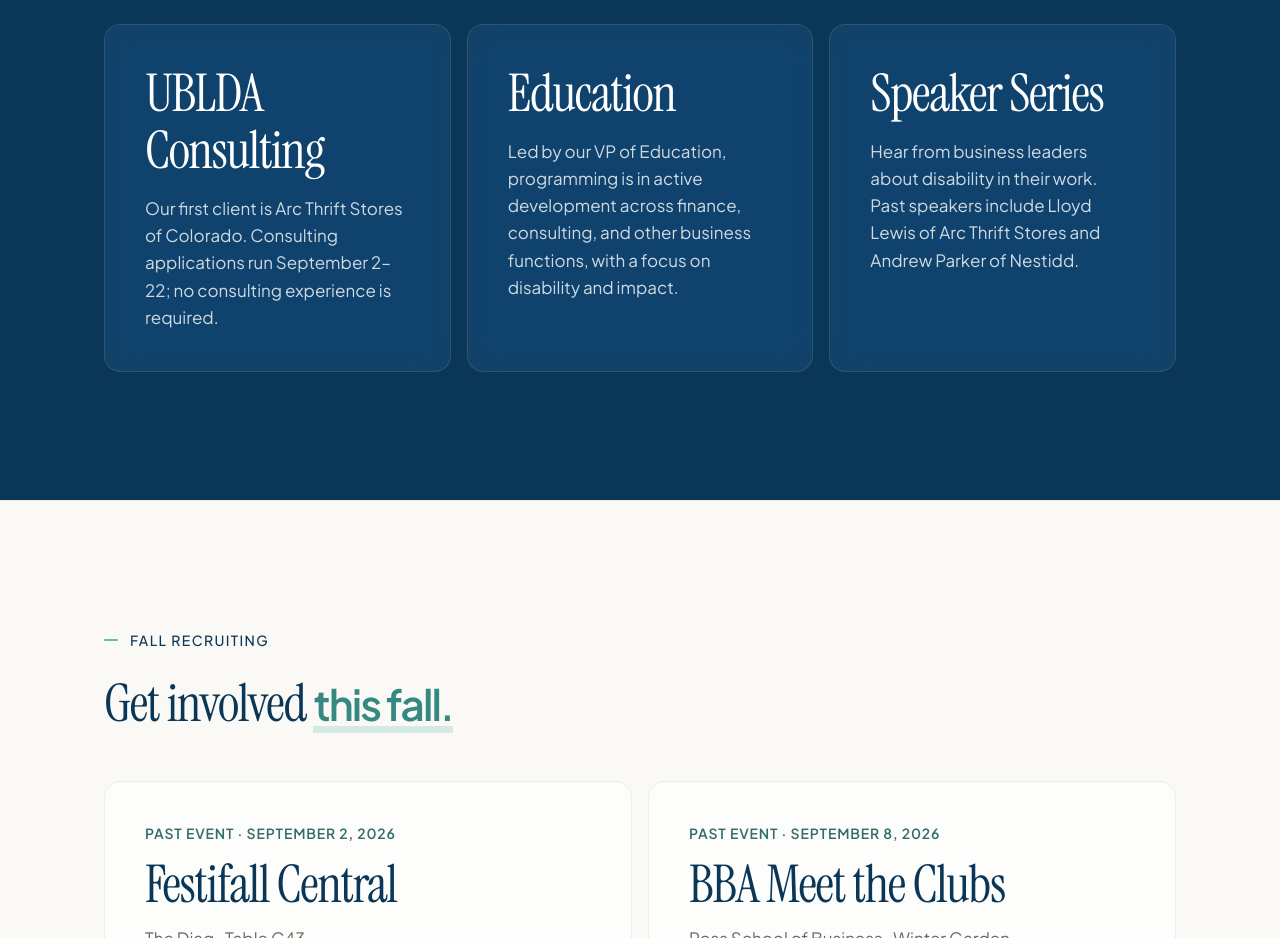
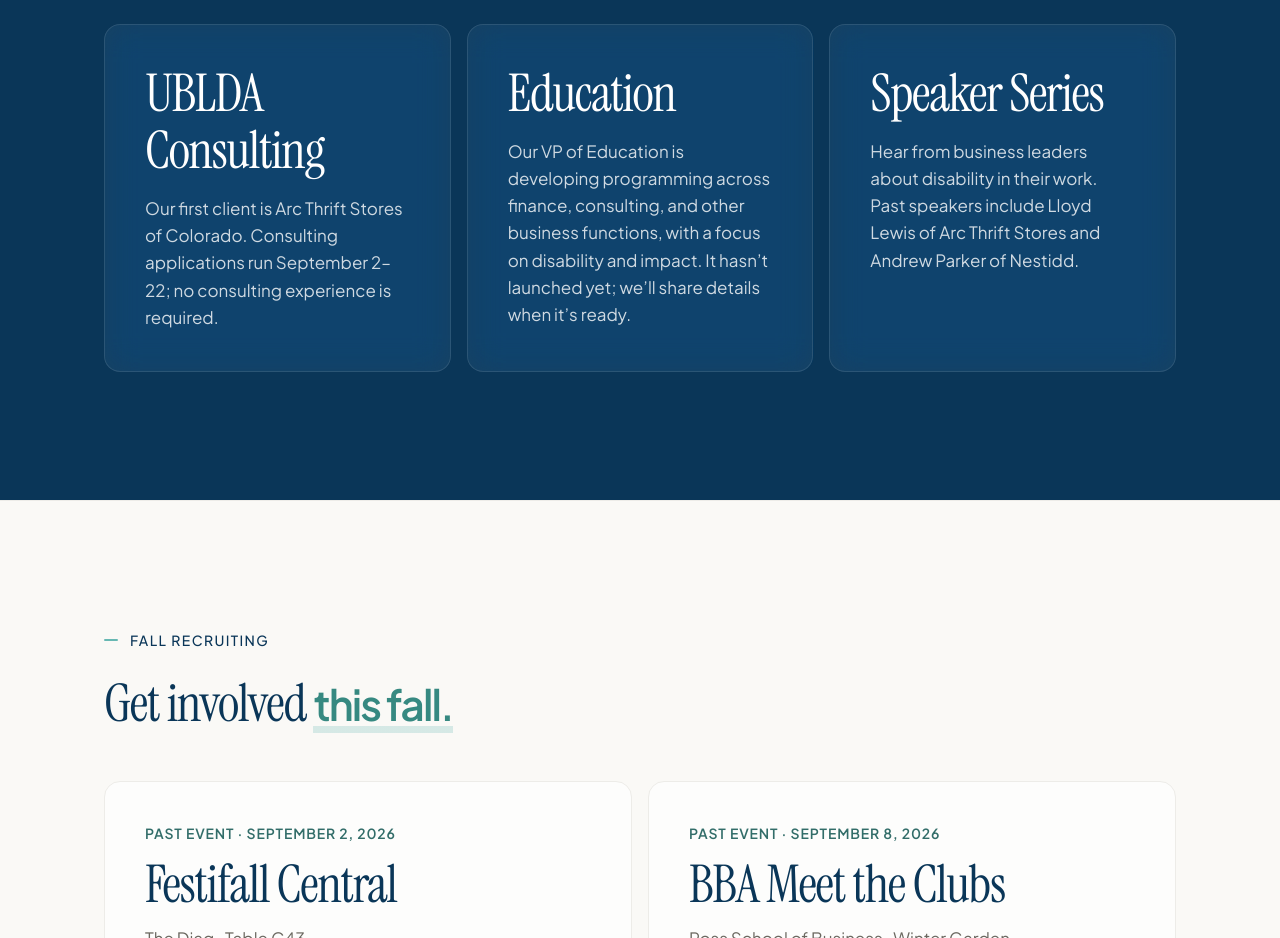
Before and after one commit to sbodine-lab/ublda-website, a React (Vite) app: page / in a window 1280 px wide. Shown: the part 3160-4098 px from the top of the page. Built offline with nearby package versions, Linux system fonts and the light colour scheme.

Commit message:
Clarify education programming has not launched (#109)

```diff
--- a/src/pages/Home.tsx
+++ b/src/pages/Home.tsx
@@ -54,7 +54,7 @@ const upcoming = [
   },
   {
     title: 'Education',
-    desc: 'Led by our VP of Education, programming is in active development across finance, consulting, and other business functions, with a focus on disability and impact.',
+    desc: 'Our VP of Education is developing programming across finance, consulting, and other business functions, with a focus on disability and impact. It hasn’t launched yet; we’ll share details when it’s ready.',
   },
   {
     title: 'Speaker Series',
```
